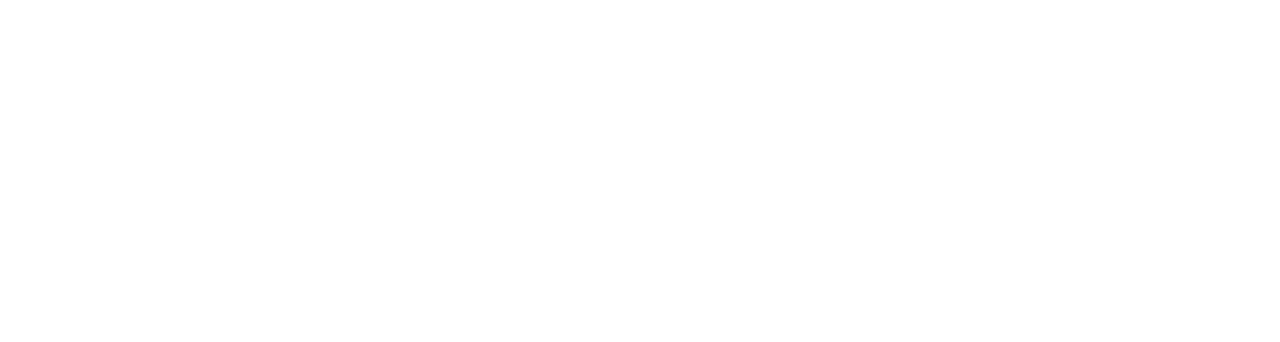
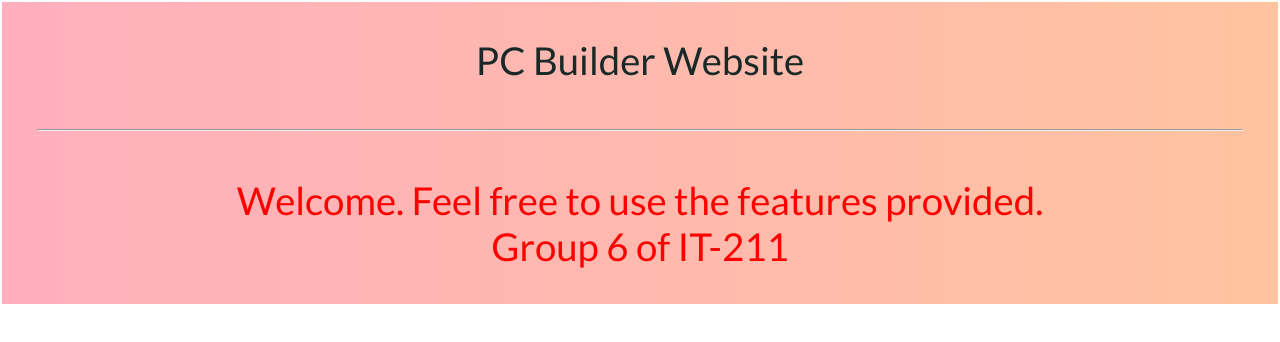
Before and after one commit to Malvorium-284/Project-ILS-Comprog, a plain HTML site: page index.html in a window 1280 px wide. Drawn offline with Linux system fonts and the light colour scheme.

Commit message:
update base html & css
additional lines of code were added to the base file

```diff
--- a/index.html
+++ b/index.html
@@ -1,12 +1,24 @@
 <!DOCTYPE html>
-<html>
+<html lang="en">
     <head>
         <meta charset="UTF-8">
         <meta name="viewport" content="width=device-width, initial-scale=1.0">
         <title> PC Build Helper </title>
-        <link href="style.css" rel="stylesheet" />
+        <link href="style.css" rel="stylesheet">
+        <link rel="preconnect" href="https://fonts.gstatic.com">
+        <link href="https://fonts.googleapis.com/css2?family=Lato&display=swap" rel="stylesheet">
     </head>
     <body>
 
+
+        <div id="title">
+            <p> PC Builder Website </p> <br> <hr> <br>
+            <div id="titleContent">
+                <p> Welcome. Feel free to use the features provided.</p>
+                <p> Group 6 of IT-211 </p>
+            </div>
+        </div>
+
+
     </body>
 </html>
--- a/style.css
+++ b/style.css
@@ -1,4 +1,25 @@
 * {
+    font-family: Lato, serif;
+    box-sizing: border-box;
     margin: 0;
     padding: 0;
 }
+
+#title:hover {
+    opacity: 0.69;
+}
+
+#title {
+    margin: 2px;
+    font-size: 3vw;
+    padding: 35px;
+    text-align: center;
+    color: #182928;
+    background-image: linear-gradient(to right, #ffafbd, #ffc3a0);
+    transition: .5s ease;
+}
+
+#titleContent > p {
+    text-align: center;
+    color: red;
+}
```
